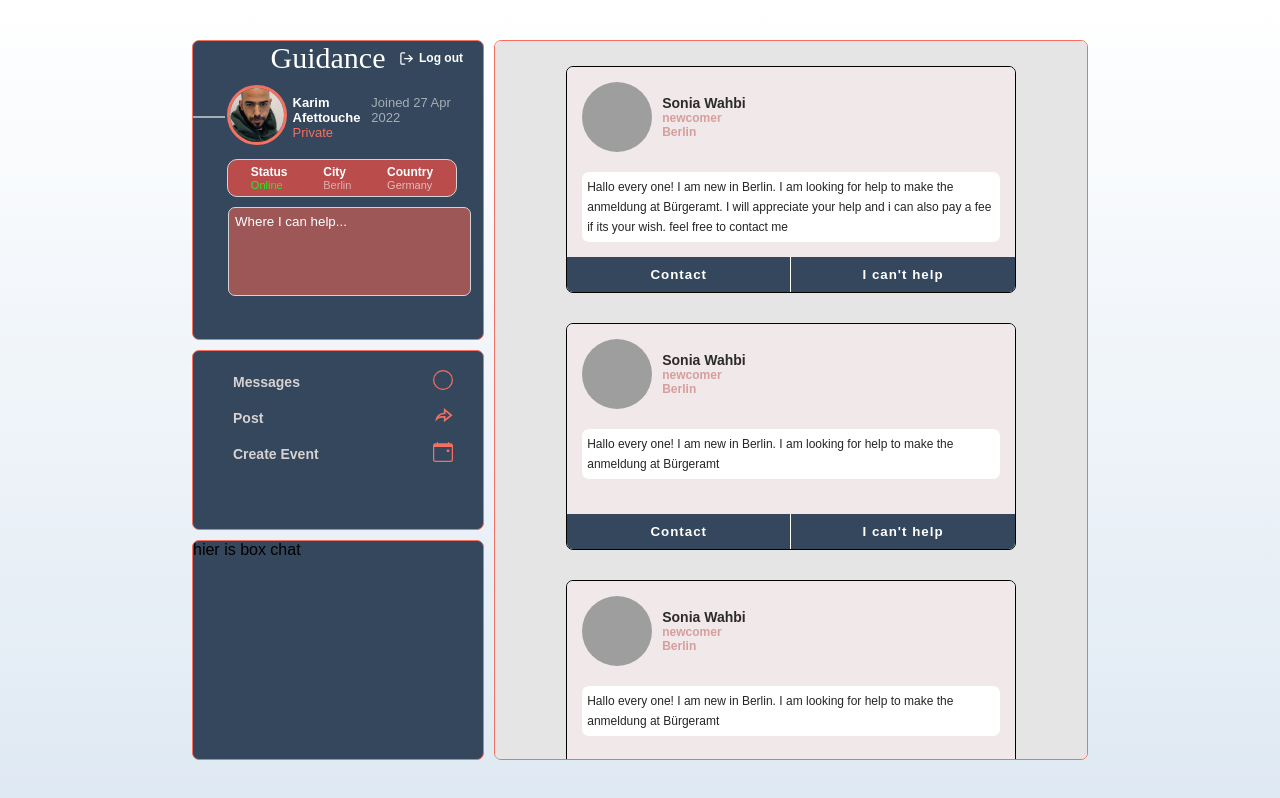
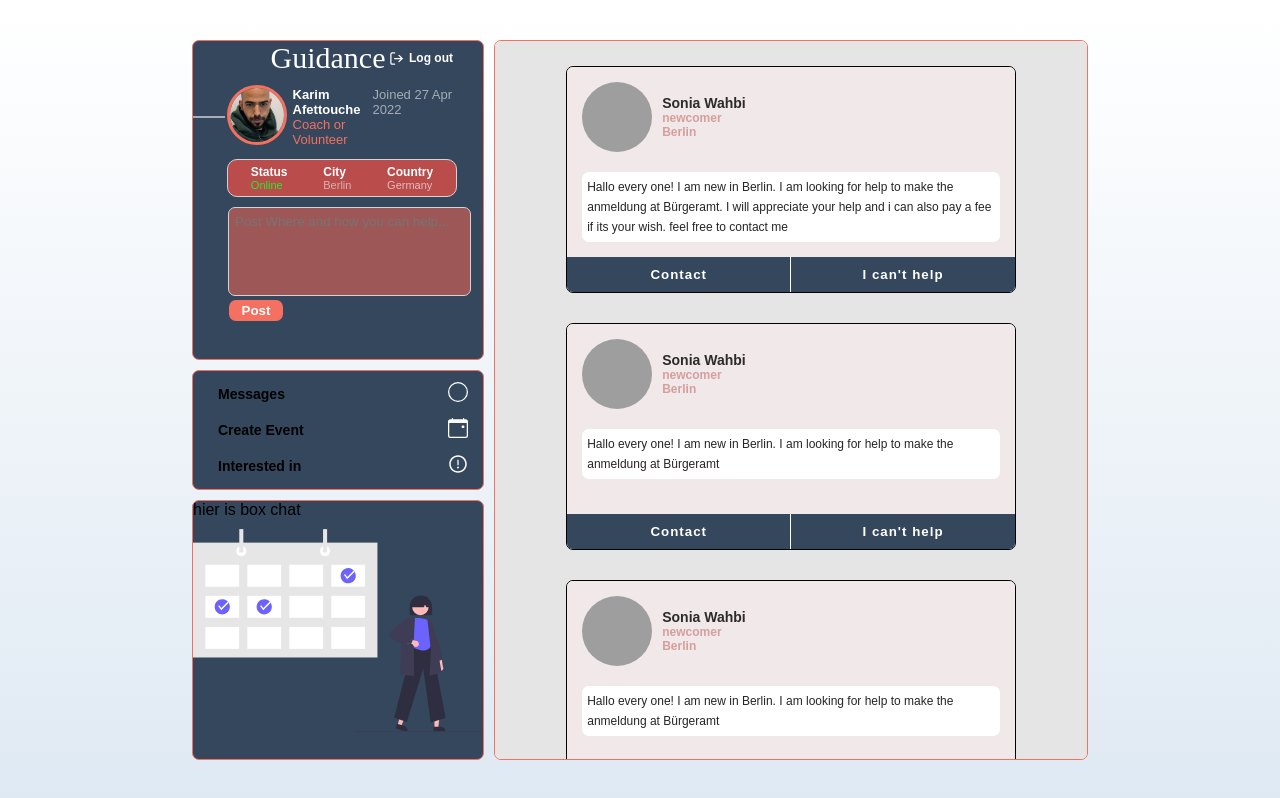
Before and after one commit to karim1986/Guidance-App, a React (Create React App) app in the folder frontend/: page /privat-home in a window 1280 px wide. Built offline with nearby package versions, Linux system fonts and the light colour scheme; grey boxes are pictures that could not be loaded; a web font is replaced by a local one.

Commit message:
css styling

```diff
--- a/frontend/src/components/PrivatBox.jsx
+++ b/frontend/src/components/PrivatBox.jsx
@@ -1,7 +1,14 @@
+import { useState } from "react";
 import { FiLogOut } from "react-icons/fi";
+import TextArea from "./common/TextArea";
 import profile from "../assets/images/profile.jpg";
 
 function PrivatBox() {
+  const handleChange = () => {};
+
+  const handleSubmit = (evt) => {
+    evt.preventDefault();
+  };
   return (
     <div className="pofile-box">
       <div className="logout-bnt">
@@ -19,7 +26,7 @@ function PrivatBox() {
         <div className="flex-position">
           <div className="profile-status">
             <p>Karim Afettouche</p>
-            <p>Private</p>
+            <p>Coach or Volunteer</p>
           </div>
           <div className="creation-date">
             <p>Joined 27 Apr 2022</p>
@@ -39,15 +46,19 @@ function PrivatBox() {
         </div>
       </div>
       <div className="profile-bio">
-        <textarea
-          className="profile__textarea"
-          name="bio"
-          id=""
-          cols="30"
-          rows="5"
-        >
-          Where I can help...
-        </textarea>
+        <form className="" onSubmit={handleSubmit}>
+          <textarea
+            className="profile__textarea"
+            name="post"
+            placeholder="Post Where and how you can help..."
+            cols="30"
+            rows="5"
+            onChange={handleChange}
+          ></textarea>
+          <button type="submit" className="btn btn-submit">
+            Post
+          </button>
+        </form>
       </div>
     </div>
   );
--- a/frontend/src/components/PrivatNotificationBox.jsx
+++ b/frontend/src/components/PrivatNotificationBox.jsx
@@ -1,6 +1,7 @@
 import { useState } from "react";
 import { BsCircle, BsCalendarEvent } from "react-icons/bs";
 import { RiShareForwardLine } from "react-icons/ri";
+import { AiOutlineExclamationCircle } from "react-icons/ai";
 import Modal from "../components/postModal/Modal";
 import EventModal from "../components/eventModal/Modal";
 
@@ -21,26 +22,32 @@ function PrivatNotificationBox() {
       <div className="messages__ntf">
         <p>Messages</p>
         <span className="absolute-position">
-          <BsCircle size={20} color="#F47060" />
+          <BsCircle size={20} color="#fff" />
         </span>
       </div>
-      <div className="post__ntf">
+      {/* <div className="post__ntf">
         <p>Post</p>
         <span>
           <RiShareForwardLine size={20} onClick={openModal} />
         </span>
         <Modal showModal={showModal} setShowModal={setShowModal} />
-      </div>
+      </div> */}
       <div className="createEvent__ntf">
         <p>Create Event</p>
         <span>
-          <BsCalendarEvent size={20} onClick={openModalTwo} />
+          <BsCalendarEvent color="#fff" size={20} onClick={openModalTwo} />
         </span>
         <EventModal
           showModalTwo={showModalTwo}
           setShowModalTwo={setShowModalTwo}
         />
       </div>
+      <div className="interessted__in">
+        <p>Interested in</p>
+        <span>
+          <AiOutlineExclamationCircle color="#fff" size={20} />
+        </span>
+      </div>
     </div>
   );
 }
--- a/frontend/src/pages/privateHome/privateHome.scss
+++ b/frontend/src/pages/privateHome/privateHome.scss
@@ -10,7 +10,7 @@
     height: 100%;
     display: grid;
     grid-template-columns: repeat(3,  1fr);
-    grid-template-rows: 300px 180px 1fr;
+    grid-template-rows: 320px 120px 1fr;
     gap: 1rem;
 }
 
@@ -18,7 +18,6 @@
     background: $secondary-color;
     border-radius: 7px;
     border: 1px solid $primary-color;
-
 }
 
 .pofile-box {
@@ -47,6 +46,11 @@
     cursor: pointer;
     color: $secondary-color;
     font-weight: bolder;
+    margin-right: 10px;
+    &:hover {
+        transform: scale(1.1);
+
+    }
     span {
         margin-left: 0.5rem;
         font-size: 1.2rem;
@@ -99,13 +103,13 @@
     }
 }
 
-.notefication-container {
-   grid-row: 2/3;
-}
-
 .chat-box {
    grid-row: 3/9;
    overflow-y: scroll;
+   background-image: url("../../assets/images/events2.svg");
+   background-size: contain;
+   background-repeat: no-repeat;
+   background-position: center;
 }
 
 .line-dec {
@@ -154,6 +158,21 @@
 .profile-bio {
     width: 100%;
     margin:1rem auto;
+    display: flex;
+    flex-direction: column;
+}
+
+.btn-submit {
+    display: block;
+    margin-left: 36px;
+    width: 20%;
+    border: none;
+    padding: 0.3rem;
+    border-radius: 7px;
+    background: $primary-color;
+    color: #fff;
+    font-weight: bold;
+    cursor: pointer;
 }
 
 .profile__textarea {
@@ -170,19 +189,18 @@
 }
 
 .notefication-container {
- padding:  1.3rem 3rem;
+ padding:  0.5rem 1.5rem;
 }
 
-.messages__ntf, .post__ntf, .editProfile__ntf, .createEvent__ntf {
+.messages__ntf, .post__ntf, .interessted__in, .createEvent__ntf {
     display: flex;
     justify-content: space-between;
     align-items: center;
-     p {
-         color: rgb(214, 210, 210);
+
+    p {
          margin: 1rem;
          font-size: 1.4rem;
          font-weight: bold;
-         cursor: pointer;
      }
 }
 
```
